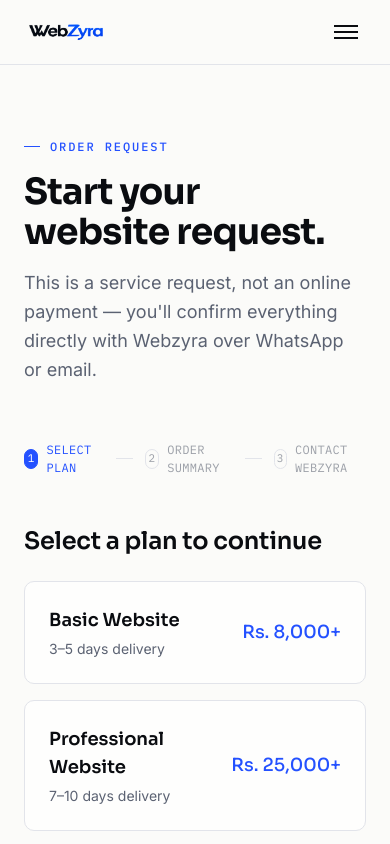
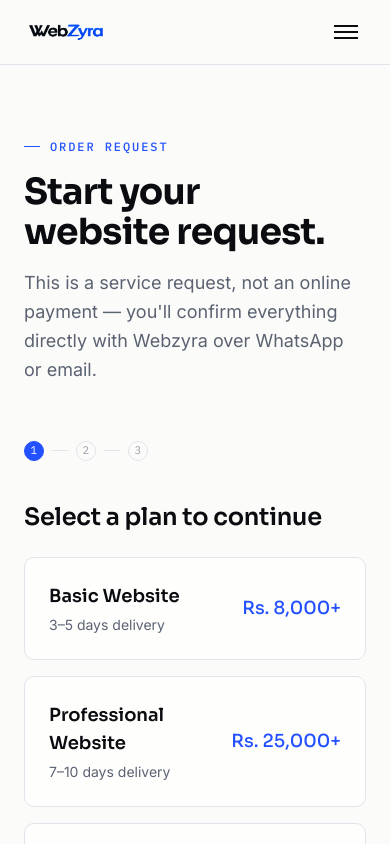
Before and after one commit to webzyra/web-zyra, a Next.js app: page /checkout in a window 390 px wide. Shown: the top 844 px of the page. Built offline with nearby package versions, Linux system fonts and the light colour scheme.

Commit message:
Update Checkout.tsx

```diff
--- a/components/Checkout.tsx
+++ b/components/Checkout.tsx
@@ -42,25 +42,27 @@ export default function Checkout({ initialPlan }: { initialPlan?: PlanId }) {
 
   return (
     <div className="max-w-2xl">
-      {/* Stepper */}
-      <ol className="flex items-center gap-3 mb-12 font-mono text-[12px] uppercase tracking-wide">
+      {/* Stepper — numbers + connecting lines always show; labels only from sm+
+          so three full-length labels never force horizontal overflow on
+          narrow phones (320–375px). */}
+      <ol className="flex items-center gap-2 sm:gap-3 mb-10 sm:mb-12 font-mono text-[12px] uppercase tracking-wide overflow-x-auto">
         {STEPS.map((label, i) => (
-          <li key={label} className="flex items-center gap-3">
+          <li key={label} className="flex items-center gap-2 sm:gap-3 shrink-0">
             <span
               className={`flex items-center gap-2 ${
                 i <= step ? "text-blue" : "text-muted/60"
               }`}
             >
               <span
-                className={`w-5 h-5 rounded-full flex items-center justify-center text-[11px] border ${
+                className={`w-5 h-5 rounded-full flex items-center justify-center text-[11px] border shrink-0 ${
                   i <= step ? "border-blue bg-blue text-white" : "border-line"
                 }`}
               >
                 {i + 1}
               </span>
-              {label}
+              <span className="hidden sm:inline">{label}</span>
             </span>
-            {i < STEPS.length - 1 && <span className="w-6 h-px bg-line" />}
+            {i < STEPS.length - 1 && <span className="w-4 sm:w-6 h-px bg-line shrink-0" />}
           </li>
         ))}
       </ol>
```
